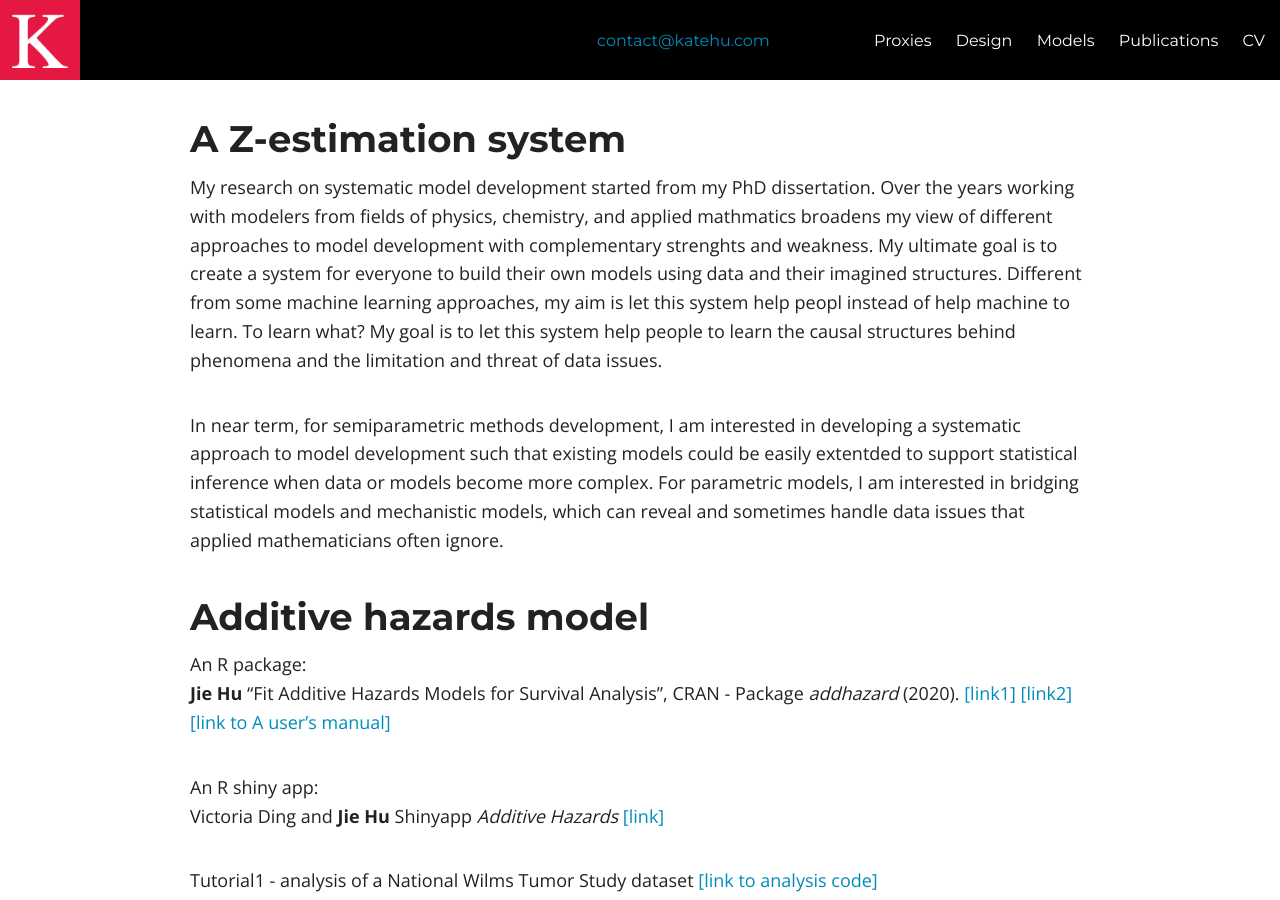
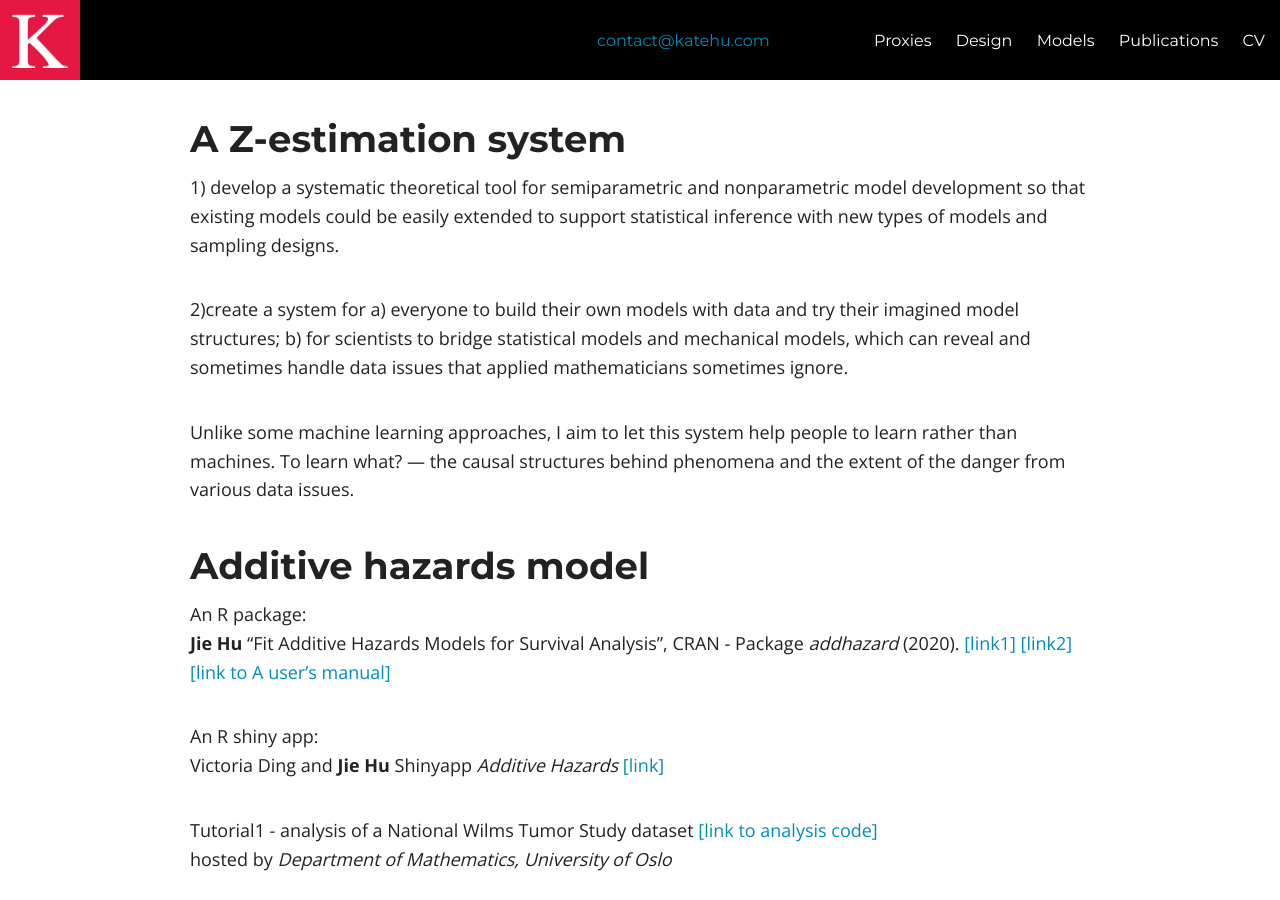
Before and after one commit to katehu/katehu.github.io, a Jekyll site: the page built from models.md, in a window 1280 px wide and 900 px high. Built offline with Jekyll 4.4.1, drawn with Linux system fonts in a browser that asks for light colours; nearby versions of some CDN libraries.

Commit message:
Update models.md

```diff
--- a/models.md
+++ b/models.md
@@ -5,10 +5,13 @@
 ---
 ## A Z-estimation system
 
-My research on systematic model development started from my PhD dissertation. Over the years working with modelers from fields of physics, chemistry, and applied mathmatics broadens my view of different approaches to model development with complementary strenghts and weakness.  My ultimate goal is to create a system for everyone to build their own models using data and their imagined structures.  Different from some machine learning approaches, my aim is let this system help peopl instead of help machine to learn. To learn what? My goal is to let this system  help people to learn the causal structures behind phenomena and the limitation and threat of data issues.
 
-In near term, for semiparametric methods development, I am interested in developing a systematic approach to model development such that existing models could be easily extentded to support statistical inference when data or models become more complex.
-For parametric models, I am interested in bridging statistical models and mechanistic models, which can reveal and sometimes handle data issues that applied mathematicians often ignore.
+1) develop a systematic theoretical tool for semiparametric and nonparametric model development so that existing models could be easily extended to support statistical inference with new types of models and sampling designs.
+
+2)create a system for a) everyone to build their own models with data and try their imagined model structures; b) for scientists to bridge statistical models and mechanical models, which can reveal and sometimes handle data issues that applied mathematicians sometimes ignore.
+
+Unlike some machine learning approaches, I aim to let this system help people to learn rather than machines. To learn what? --- the causal structures behind phenomena and the extent of the danger from various data issues.
+
 
 
 ## Additive hazards model <a name="ah"></a>
```
